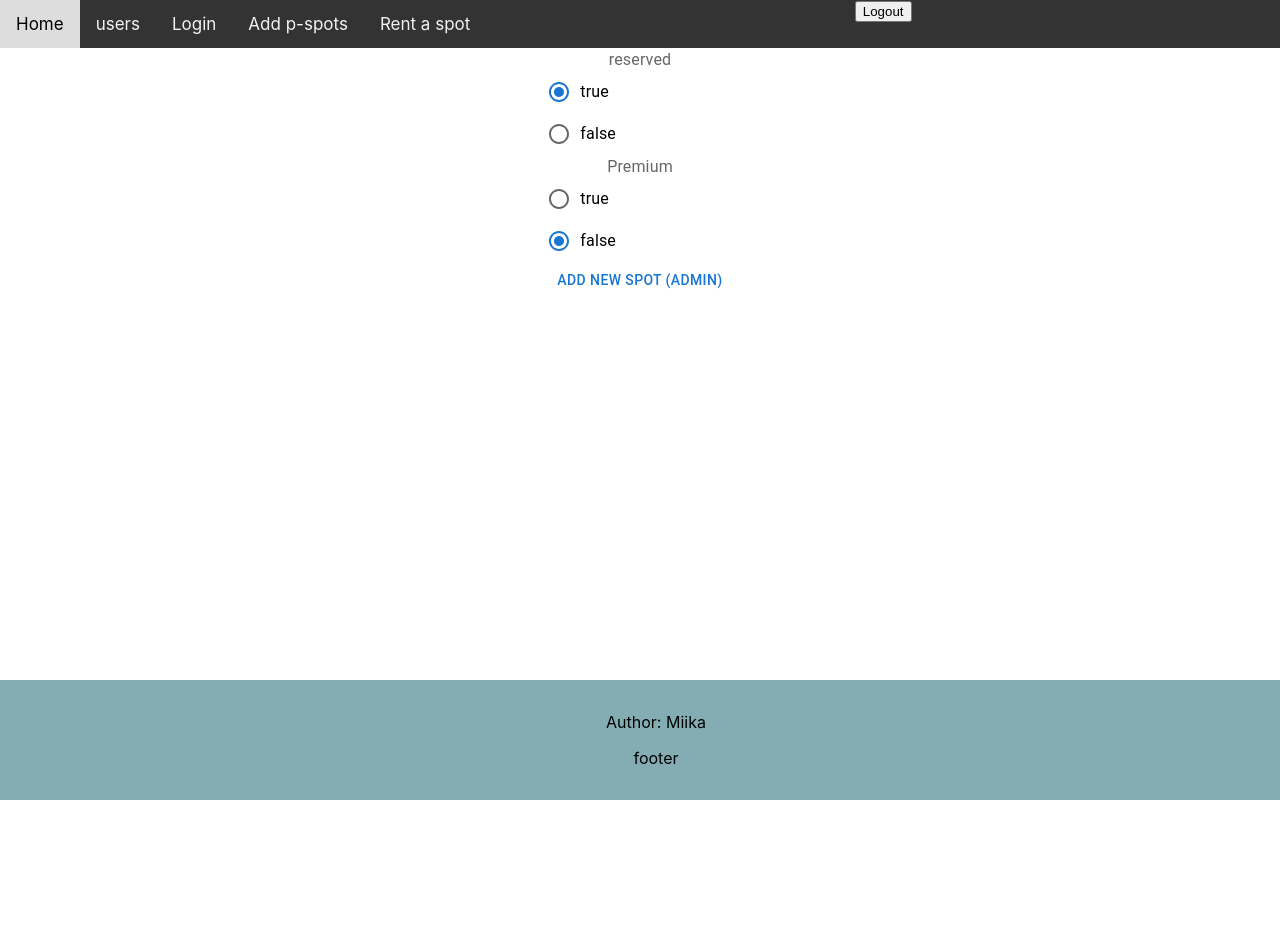
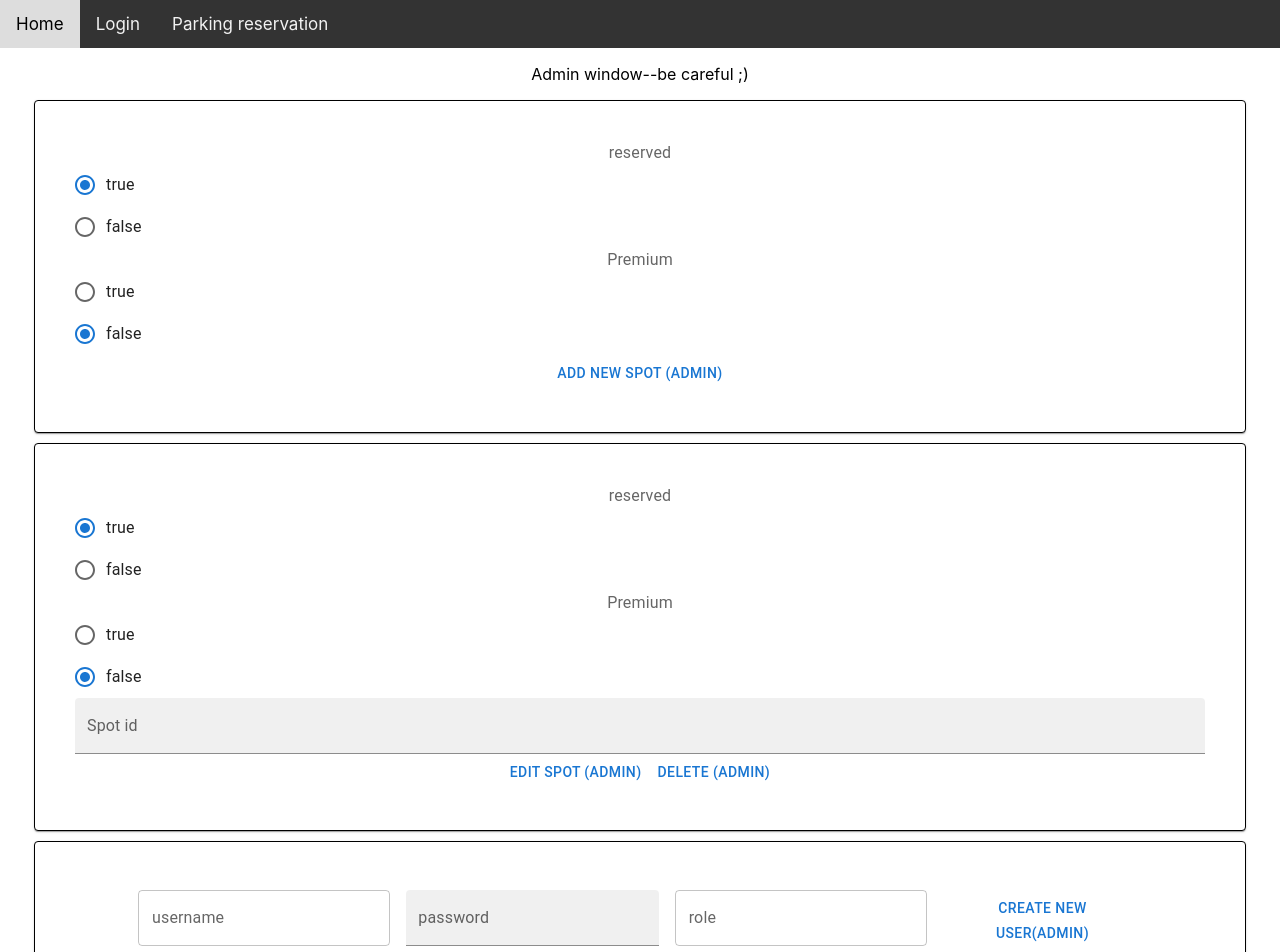
Before and after one commit to miikajuhala/Parkingreact, a React (Create React App) app: page /addspot in a window 1280 px wide. Shown: the top 952 px of the page. Before the commit the page ends 800 px from the top, so only its background shows below. Built offline with nearby package versions, Linux system fonts and the light colour scheme.

Commit message:
jwt and function fixes

```diff
--- a/src/App.js
+++ b/src/App.js
@@ -9,7 +9,7 @@ function App() {
   return (
     <div className="App">
     <Topmenu></Topmenu>
-   <Footer></Footer>
+   {/* <Footer></Footer> */}
     </div>
   );
 }
--- a/src/components/Addspot.js
+++ b/src/components/Addspot.js
@@ -5,18 +5,33 @@ import RadioGroup from '@mui/material/RadioGroup';
 import FormControlLabel from '@mui/material/FormControlLabel';
 import FormControl from '@mui/material/FormControl';
 import FormLabel from '@mui/material/FormLabel';
-import { Button } from '@mui/material';
+import { Button, Paper, TextField } from '@mui/material';
+import { Box } from '@mui/system';
+import UserComponent from './UserComponent';
+import Container from '@mui/material/Container';
+import CssBaseline from '@mui/material/CssBaseline';
+import InputAdornment from '@mui/material/InputAdornment';
+import AccountCircle from '@mui/icons-material/AccountCircle';
+import Input from '@mui/material/Input';
+import InputLabel from '@mui/material/InputLabel';
+
+
 
 
 export default function Addspot() {
 
-    const baseURL = "http://localhost:8080/api/spots";
+    const baseURL = "https://parkkiappi.herokuapp.com/api";
+    //spot consts
     const [spot, setSpot] = useState({reserved: true, premium: false, spotusername:""})
+    const [spotid, setSpotid] = useState(null);
+    //user const
+    const [user, setUser] = useState({username: "", password: "", role:""})
 
+    // SPOTTIEN LISÄYS EDIT JA POISTO
     function addspots(){
 
       console.log(sessionStorage.getItem("jwt"))
-      axios.post(baseURL+"/add",{
+      axios.post(baseURL+"/spots/add",{
         reserved: spot.reserved,
         premium: spot.premium,
         spotusername: null
@@ -34,12 +49,100 @@ export default function Addspot() {
 
     }
 
+    function editspots(){
+
+      console.log(sessionStorage.getItem("jwt"))
+      axios.put(baseURL+"/spots/edit/"+spotid,{
+        reserved: spot.reserved,
+        premium: spot.premium,
+        spotusername: spot.spotusername
+    }, {
+        headers: {
+          'Authorization': sessionStorage.getItem("jwt")
+        },
+      })
+      .then(function (response) {
+        console.log(response);
+      })
+      .catch(function (error) {
+        console.log(error);
+      });
+
+    }
+
+    function deletespots(){
+
+      axios.delete(baseURL+"/spots/delete/"+spotid,{
+    }, {
+        headers: {
+          'Authorization': sessionStorage.getItem("jwt")
+        },
+      })
+      .then(function (response) {
+        console.log(response);
+      })
+      .catch(function (error) {
+        console.log(error);
+      });
+
+    }
+
+// USERIN LISÄYS
+function createNewUser(){
+
+  axios.post(baseURL+"/admin/newuser",{
+   username: user.username,
+   passwordHash: user.password,
+   role: user.role
+}, {
+    headers: {
+      'Authorization': sessionStorage.getItem("jwt")
+    },
+  })
+  .then(function (response) {
+    console.log(response);
+  })
+  .catch(function (error) {
+    console.log(error);
+  });
+
+}
+
+//INPUTTIEN HANDLECHANGET
+
     const handleChange = (event) => {
       setSpot({...spot, [event.target.name]:event.target.value});
     };
 
+
+    const handleChange1 = (event)=>{
+      setSpotid(event.target.value);
+
+      }
+
+
+      const handleChange2 = (event) => {
+        setUser({...user, [event.target.name]:event.target.value});
+      };
+
   return (
-    <FormControl component="fieldset">
+
+
+<Container maxWidth="100">
+<p>Admin window--be careful ;)</p>
+<Box
+        sx={{
+
+
+        }}
+      >
+{/* FIRST PAPER COMPONENT FOR  ADDING NEW SPOTS (ADMIN) */}
+  <Paper  style={{
+      padding: 40,
+      margin: 10,
+      border: "1px solid black"
+    }}>
+
             <FormLabel component="legend">reserved</FormLabel>
                   <RadioGroup
                     aria-label="reserved"
@@ -60,10 +163,78 @@ export default function Addspot() {
                     <FormControlLabel value={true} name="premium" control={<Radio />} label="true" />
                     <FormControlLabel value={false} name="premium" control={<Radio />} label="false" />
                 </RadioGroup>
-
                 <Button onClick={addspots}>Add new spot (Admin)</Button>
 
-    </FormControl>
+</Paper>
+{/* SECOND PAPER FOR EDITING EXISTING SPOTS */}
+<Paper style={{
+    padding: 40,
+    margin: 10,
+    border: "1px solid black"
+  }}>
+
+
+            <FormLabel component="legend">reserved</FormLabel>
+              <RadioGroup
+                  aria-label="reserved"
+                  name="controlled-radio-buttons-group"
+                  value={spot.reserved}
+                  onChange={handleChange}
+                  >
+                  <FormControlLabel value={true} name="reserved" control={<Radio />} label="true" />
+                  <FormControlLabel value={false} name="reserved" control={<Radio />} label="false" />
+              </RadioGroup>
+
+            <FormLabel component="legend">Premium</FormLabel>
+                <RadioGroup
+                    aria-label="reserved"
+                    name="controlled-radio-buttons-group"
+                    value={spot.premium}
+                    onChange={handleChange}
+                    >
+                    <FormControlLabel value={true} name="premium" control={<Radio />} label="true" />
+                    <FormControlLabel value={false} name="premium" control={<Radio />} label="false" />
+                    <TextField id="filled-basic" label="Spot id" variant="filled"  onChange={handleChange1} />
+              </RadioGroup>
+              {/* BUTTON TO EDIT SELECTED ID SPOT */}
+              <Button onClick={editspots}>Edit spot (Admin)</Button>
+              {/* BUTTON TO DELETE SELECTED ID */}
+              <Button onClick={deletespots}>DELETE (Admin)</Button>
+
+</Paper>
+
+{/* USER SECTION  */}
+<Paper style={{
+    padding: 40,
+    margin: 10,
+    border: "1px solid black"
+  }}>
+    <Box
+      component="form"
+      sx={{
+        '& > :not(style)': { m: 1, width: '25ch' },
+      }}
+      noValidate
+      autoComplete="off"
+    >
+      <TextField id="outlined-basic" name ="username" label="username" variant="outlined" onChange={handleChange2}/>
+      <TextField id="filled-basic" name ="password"  label="password" variant="filled" onChange={handleChange2} />
+      <TextField id="outlined-basic" name ="role" label="role" variant="outlined" onChange={handleChange2}/>
+
+      <Button onClick={createNewUser}>create New User(ADMIN)</Button>
+    </Box>
+
+
+
+
+</Paper>
+
+</Box>
+
+
+
+
+    </Container>
 
   );
 }
--- a/src/components/Admin.js
+++ b/src/components/Admin.js
@@ -7,14 +7,13 @@ import axios from 'axios';
 import Fab from '@mui/material/Fab';
 import { useTheme } from '@mui/material/styles';
 import AppBar from '@mui/material/AppBar';
-import { Grid } from '@mui/material';
+import { Button, Grid } from '@mui/material';
 import Tabs from '@mui/material/Tabs';
 import Tab from '@mui/material/Tab';
 import Typography from '@mui/material/Typography';
 import Zoom from '@mui/material/Zoom';
 import SwipeableViews from 'react-swipeable-views';
 import Collapse from '@material-ui/core/Collapse';
-
 import jwt from 'jwt-decode'
 import PropTypes from 'prop-types';
 import { green } from '@mui/material/colors';
@@ -22,6 +21,7 @@ import TextField from '@mui/material/TextField';
 import LoginIcon from '@mui/icons-material/Login';
 import LogoutIcon from '@mui/icons-material/Logout';
 import loginImg from './login.jpg'
+import { grid } from '@mui/system';
 
 
             function TabPanel(props) {
@@ -60,22 +60,15 @@ import loginImg from './login.jpg'
     right: 16,
   };
 
-            const fabGreenStyle = {
-                color: 'common.white',
-                bgcolor: green[500],
-                '&:hover': {
-                bgcolor: green[600],
-                },
-            };
+
 
 export default function Admin(props) {
 
     const [open, setOpen] = React.useState(false)
     const [msg, setMsg] = React.useState('')
-    const [userJwt, setUserJwt] = React.useState(null);
-    const [clicked, setClicked] = React.useState(false);
 
-    const url = "http://localhost:8080"
+
+    const url = "https://parkkiappi.herokuapp.com"
 
     const [user, setUser] = React.useState({username: "", password:""});
     const [loggedin, setLoggedin] = React.useState(false);
@@ -133,13 +126,22 @@ export default function Admin(props) {
 
 // TÄSSÄ LOPPUU TYYLIMÄÄRITTELYT
 
+//haetaan rooli servulta, voisi korvata jwt:n infolla jos sais servun muodos
+//tamaan jwt:n myös roolitietojen kanssa, nyt palauttaa vain usernamen
+// function fetchrole(){
+//   axios.get(url+"/role").then((response) => {
+//     console.log(response+"ROLE RESPONSE")
+//     sessionStorage.setItem("role",response )
+//   });
+// }
+
 
 
 //HAETAAN TOKENI SERVULTA
 const getToken = () => {
 
-    axios.post("http://localhost:8080/login", {
-        username:"admin", password:"admin"
+    axios.post(url+"/login", {
+        username:user.username, password:user.password
       })
         .then((response) => {
           console.log(response);
@@ -148,13 +150,16 @@ const getToken = () => {
 
             if (jwtToken !== null) {
                 sessionStorage.setItem("jwt", jwtToken)
-                sessionStorage.setItem("role", jwt(jwtToken).sub)
+                sessionStorage.setItem("username", jwt(jwtToken).sub)
+                // fetchrole()
+                //username nii saa laitettuu varauksen oikein
             console.log(jwt(jwtToken).sub)
-                    setClicked(false);
+            console.log(jwt(jwtToken).username)
                     setLoggedin(true);
                     setMsg("Logged in succesfully!"+sessionStorage.getItem("jwt"))
                     setOpen(true)
 
+                   window.location.reload();
 
             }
             }, (error) => {
@@ -165,6 +170,23 @@ const getToken = () => {
 
 
     }
+
+    //rekisteröidään uus käyttäjä
+    function createNewUser(){
+
+      axios.post(url+"/api/register",{
+       username: user.username,
+       passwordHash: user.password,
+    }, {})
+      .then(function (response) {
+        console.log(response);
+      })
+      .catch(function (error) {
+        console.log(error);
+      });
+
+    }
+
 
 
    const handleChange1 = (event)=>{
@@ -245,12 +267,29 @@ return(
                         </Fab>
                         </Zoom>
             ))}
-        </Box>}
 
 
 
-                    {/* Tässä resultit, jos role admin niin pääsee sisään */}
-                      <button> results</button>
+        </Box>}
+
+        <p>Register</p>
+
+        {sessionStorage.getItem("jwt")===null && <Grid container
+  spacing={0}
+  direction="column"
+  alignItems="center"
+  justifyContent="top"
+  style={{ minHeight: '100vh' }}>
+
+        <TextField id="outlined-basic" name ="username" label="username" variant="outlined" onChange={handleChange1}/>
+        <TextField id="filled-basic" name ="password"  label="password" variant="filled" onChange={handleChange1} />
+        <Button onClick={createNewUser}>Register</Button>
+        </Grid>
+        }
+
+
+
+
 
 </Grid>
 
--- a/src/components/Carspage.js
+++ /dev/null
@@ -1,13 +0,0 @@
-import React from "react";
-import Carspots from "./Carspots";
-import Myspots from "./Myspots";
-
-export default function Carspage() {
-
-  return (
-    <div>
-    <p>here you can reserve parkinspots ;)</p>
-      <Carspots/>
-    </div>
-  );
-}
--- a/src/components/Carspots.js
+++ b/src/components/Carspots.js
@@ -5,6 +5,9 @@ import CarRepairOutlinedIcon from '@mui/icons-material/CarRepairOutlined';
 import { makeStyles } from "@material-ui/core/styles";
 import Tooltip from '@mui/material/Tooltip';
 import Button from '@mui/material/Button';
+import CloseIcon from '@mui/icons-material/Close';
+import { IconButton, Snackbar } from "@mui/material";
+import Redirect from "react-router-dom";
 
 
 //NEXIIN FETCHI USERNAMESTA JA LAITETAAN SE MUIHIN GETTEIHI JA POSTEIHI
@@ -12,7 +15,7 @@ import Button from '@mui/material/Button';
 //sen jälkeen maven installi ja herokuu
 //ehkä laittaa db;n toimimaan
 
-const baseURL = "http://localhost:8080/api/spots";
+const baseURL = "https://parkkiappi.herokuapp.com/api/spots";
 
       const useStyles = makeStyles(theme => ({
         customHoverFocus: {
@@ -25,6 +28,10 @@ const baseURL = "http://localhost:8080/api/spots";
 //ONGELMAKSI JÄÄ ETTÄ TÄYTYY SAADA OIKEA USERI KANNASTA
 
 export default function Carspots() {
+
+
+
+
     const [spots, setSpot] = React.useState([]);
     const [mySpots, setmySpots]= React.useState([]);
 
@@ -32,18 +39,44 @@ export default function Carspots() {
     const [myPark, setMyPark]= React.useState(0);
 
     const[clicked1, setClick]=React.useState(false);
+
+    //snackbar constit
+    const [open, setOpen] = React.useState(false)
+    const [msg, setMsg] = React.useState('')
+    const [loaded, setLoaded] = React.useState(false)
+
+//Snackbar maarittelyä
+const action = (
+  <React.Fragment>
+    <IconButton
+      size="small"
+      aria-label="close"
+      color="primary"
+      onClick={()=>setOpen(false)}
+    >
+      <CloseIcon fontSize="small" />
+    </IconButton>
+  </React.Fragment>
+)
+
     const classes = useStyles();
 
       useEffect(() => {
         axios.get(baseURL).then((response) => {
           setSpot(response.data);
+          console.log(response.data);
+          setLoaded(true)
         })
 
         }, [parkid, clicked1, myPark]);
 
               useEffect(() => {
-                //tähän vielä täytyy hakee current user!!! //https://dzone.com/articles/how-to-get-current-logged-in-username-in-spring-se
-                axios.get(baseURL+"/myspots/user").then((response) => {
+                axios.get(baseURL+"/myspots/"+sessionStorage.getItem("username"), {
+                  headers: {
+                    'Authorization': sessionStorage.getItem("jwt")
+                  },
+                })
+                .then((response) => {
                   setmySpots(response.data);
 
                 })
@@ -53,23 +86,26 @@ export default function Carspots() {
 
 
 function board(spotit,personal){
+  console.log(spotit.length+"SPOTIT")
 let color="";
 const steps = [];
 
       if(personal===false){
 
             for (let i = 1; i <= spotit.length; i++) {
-
+                console.log(i);
             if(spotit[i-1].reserved===true){
+              console.log("läpi")
               color="red"
             }else{
+              console.log("läpi")
             color="green"
             }
               steps.push(
-                  <Tooltip title={i}>
+                  <Tooltip title={spotit[i-1].id}>
                     <CarRepairOutlinedIcon fontSize="large" className={classes.customHoverFocus}
                         style={{ color: color, margin: 10}}
-                        onClick={()=>setPark(i-1)}
+                        onClick={()=>setPark(spotit[i-1].id)}
                         >parkingspot {i}
                     </CarRepairOutlinedIcon>
                   </Tooltip>
@@ -80,7 +116,7 @@ const steps = [];
 
 
             steps.push(
-                <Tooltip title={i}>
+                <Tooltip title={mySpots[i-1].id}>
                   <CarRepairOutlinedIcon fontSize="large" className={classes.customHoverFocus}
                       style={{ color: "yellow" , margin: 10 }}
                       onClick={()=>setMyPark(spotit[i-1].id)}
@@ -92,7 +128,7 @@ const steps = [];
 
         }
   return(
-
+  // tässä yhden div:in minkä sisällä lista autopaikoista
   <div className="progressBar">{ steps }</div>
 
 );
@@ -103,13 +139,22 @@ const steps = [];
 
 function reserveThisSpot(i, dele){
   if(dele===false){
+
+    //katsotaan missä tällä id:llä sijaitsee haluttu spotti
+    let rspotid=0;
+      for(let ig=0; ig<spots.length; ig++){
+          if(spots[ig].id===i){
+            rspotid = ig;
+          }
+      }
+
                   //JOS VARATAAN PAIKKA
-                  if(spots[i].reserved===false){
-                          axios.put(baseURL+"/newres/"+spots[i].id, {
-                              id:spots[i].id,
+                  if(spots[rspotid].reserved===false){
+                          axios.put(baseURL+"/newres/"+i, {
+                              id:i,
                               reserved: true,
-                              premium: spots[i].premium,
-                              spotuser: "user",
+                              premium: spots[rspotid].premium,
+                              spotuser: sessionStorage.getItem("username"),
                           }, {
                             headers: {
                               'Authorization': sessionStorage.getItem("jwt")
@@ -122,9 +167,11 @@ function reserveThisSpot(i, dele){
                             .catch(function (error) {
                               console.log(error);
                           });
-                          alert("You have succesfully reserved spot: "+spots[parkid].id)
+                          setMsg("You have succesfully reserved spot: "+i)
+                          setOpen(true)
                   }else{
-                    alert("this spot is already taken :(")
+                          setMsg("This spot is already taken :(")
+                          setOpen(true)
                 }
                 //jos poistetaan/lopetetaan varaus NIIN ALEMPI
       }else{
@@ -148,8 +195,9 @@ function reserveThisSpot(i, dele){
                   .catch(function (error) {
                     console.log(error);
                 });
-                alert("You have succesfully deleted reservation for spot: "+i)
 
+                setMsg("You have succesfully deleted reservation for spot: "+i)
+                setOpen(true)
 
                 }
 }
@@ -162,10 +210,10 @@ function reserveThisSpot(i, dele){
     <>
 
       {/*Button to reserve currently selected parkinspot */}
-      <Button onClick={()=>reserveThisSpot(parkid,false)}>Click to reserve spot: {parkid+1}</Button>
+      <Button onClick={()=>reserveThisSpot(parkid,false)}>Click to reserve spot: {parkid}</Button>
 
 {/* Element that shows reserved and tobe reserved parking spots */}
-{board(spots,false)}
+{loaded && board(spots,false)}
 
 
 
@@ -174,8 +222,6 @@ function reserveThisSpot(i, dele){
 <Button onClick={()=>{
     if(clicked1===false){
       setClick(true)
-      // fetchUserSpots();
-      //kutsu fetchia mikä hakee curruserin kamat
     }else{
       setClick(false)
     }
@@ -188,8 +234,22 @@ function reserveThisSpot(i, dele){
  {/*Function that displays personal reservations  */}
 {clicked1 && board(mySpots,true)}
 
-{/* Button for ending own reservations */}
+{/* Button for ending own reservation */}
 {clicked1 && <Button onClick={()=>reserveThisSpot(myPark,true)}>Delete my spot number: {myPark}</Button>}
+
+
+
+<Snackbar
+        open={open}
+        autoHideDuration={3000}
+        onClose={()=>setOpen(false)}
+        message={msg}
+        action={action}
+        alignItems="center"
+        justifyContent="center"
+        color="secondary"
+      />
+
 
     </>
 
--- a/src/components/Topmenu.js
+++ b/src/components/Topmenu.js
@@ -2,16 +2,17 @@ import React from "react";
 import UserComponent from './UserComponent';
 import { BrowserRouter, Routes, Route, Link} from "react-router-dom";
 import Carspots from "./Carspots";
-import Carspage from "./Carspage";
 import Addspot from "./Addspot";
-import App from "./UserComponent";
 import Home from "./Home";
 import Admin from "./Admin";
+
 export default function Topmenu() {
 
 
   function Logout(){
     sessionStorage.clear("jwt")
+    sessionStorage.clear("role")
+    sessionStorage.clear("username")
     window.location.reload();
 
   }
@@ -26,18 +27,20 @@ return (
 <BrowserRouter>
 <div className="topnav">
 <Link to="/">Home</Link>
-<Link to="/users">users</Link>
-<Link to="/loginpage">Login</Link>
-<Link to="/addspot">Add p-spots</Link>
-<Link to="/carspage">Rent a spot</Link>
-<button onClick={Logout}>Logout </button>
+{sessionStorage.getItem("jwt")===null &&<Link to="/loginpage">Login</Link>}
+{/* {/* {sessionStorage.getItem("role")==="admin" &&  */}
+{sessionStorage.getItem("username")==="miika" && <Link to="/addspot">Admin UI</Link>}
+<Link to="/carspage">Parking reservation</Link>
+{sessionStorage.getItem("jwt")!==null && <button onClick={Logout}>Logout </button>}
 </div>
 
 <Routes>
       <Route path="/" element={<Home />}></Route>
       <Route path="/users" element={<UserComponent />}></Route>
       <Route path="/addspot" element={<Addspot />}></Route>
-      <Route path="/carspage" element={<Carspage />}></Route>
+
+      <Route path="/carspage"   element={<Carspots />}></Route>
+
       <Route path="/loginpage" element={<Admin />}></Route>
 </Routes>
 </BrowserRouter>
--- a/src/components/UserComponent.js
+++ b/src/components/UserComponent.js
@@ -1,7 +1,15 @@
+import React from "react";
 import axios from "axios";
-import React from "react";
+import InputAdornment from '@mui/material/InputAdornment';
+import FormControl from '@mui/material/FormControl';
+import AccountCircle from '@mui/icons-material/AccountCircle';
+import { Box } from '@mui/system';
+import Input from '@mui/material/Input';
+import InputLabel from '@mui/material/InputLabel';
+import TextField from '@mui/material/TextField';
 
-const baseURL = "http://localhost:8080/api/users";
+
+const baseURL = "https://parkkiappi.herokuapp.com/api/users";
 
 export default function UserComponent() {
   const [post, setPost] = React.useState([]);
@@ -13,23 +21,52 @@ export default function UserComponent() {
  }
 
   return (
-    <div>
-    <button onClick={onpress}>get users </button>
-    <table>
 
-      <tbody>
-        <tr><th>Username</th><th>  Phash</th><th  >Role</th></tr>
-        {
-          post.map((person) =>
-            <tr key={person.id}>
-              <td>{person.username}</td>
-              <td>{person.passwordHash}</td>
-              <td>{person.role}</td>
-            </tr>
-         )
+
+    <>
+       <Box sx={{
+
+          alignItems: 'flex-end',
+          p: 1,
+          m: 1,
+          bgcolor: 'background.paper',
+          height: 100,
+        }}>
+      <FormControl variant="standard">
+        <InputLabel htmlFor="input-with-icon-adornment">
+          With a start adornment
+        </InputLabel>
+        <Input
+          id="input-with-icon-adornment"
+          startAdornment={
+            <InputAdornment position="start">
+              <AccountCircle />
+            </InputAdornment>
           }
-      </tbody>
-    </table>
-    </div>
+        />
+      </FormControl>
+      <TextField
+        id="input-with-icon-textfield"
+        label="TextField"
+        InputProps={{
+          startAdornment: (
+            <InputAdornment position="start">
+              <AccountCircle />
+            </InputAdornment>
+          ),
+        }}
+        variant="standard"
+      />
+      <Box sx={{ display: 'flex', alignItems: 'flex-end' }}>
+        <AccountCircle sx={{ color: 'action.active', mr: 1, my: 0.5 }} />
+        <TextField id="input-with-sx" label="With sx" variant="standard" />
+      </Box>
+    </Box>
+    </>
+
+
+
+
+
   );
 }
```
Lines whose indentation alone changed are shown as unchanged.
